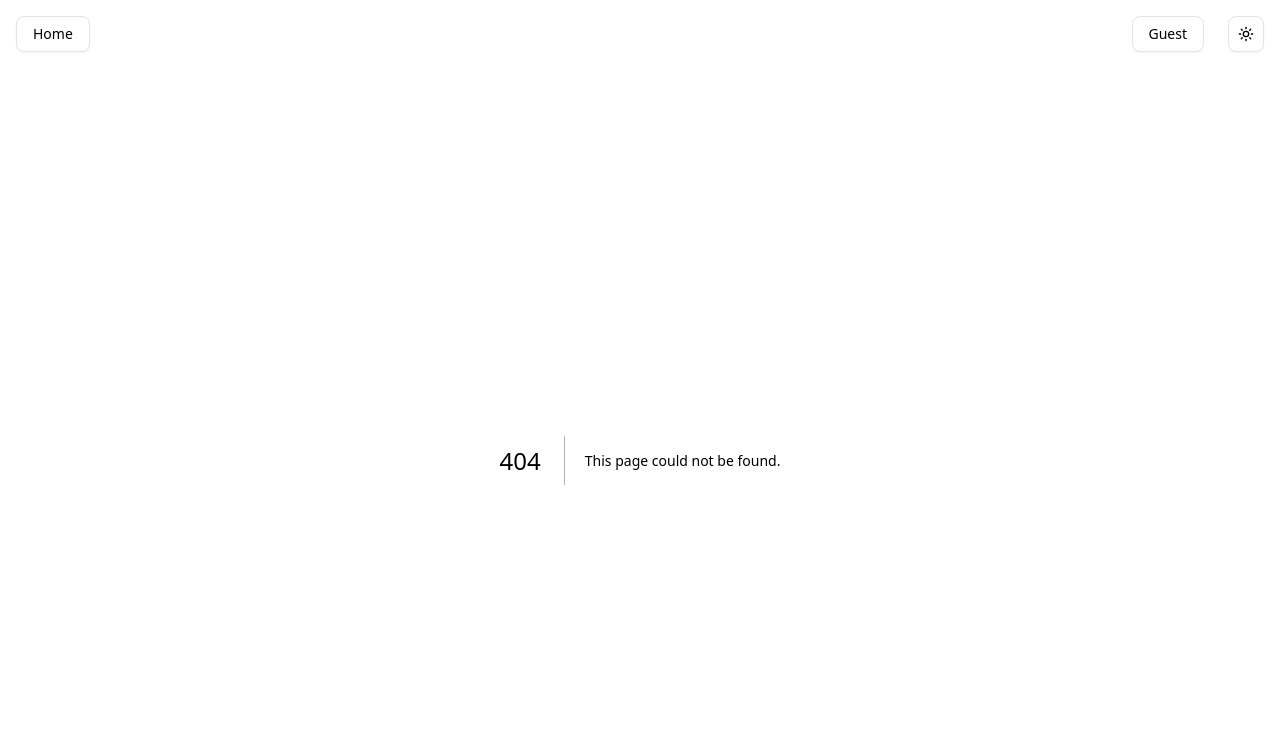
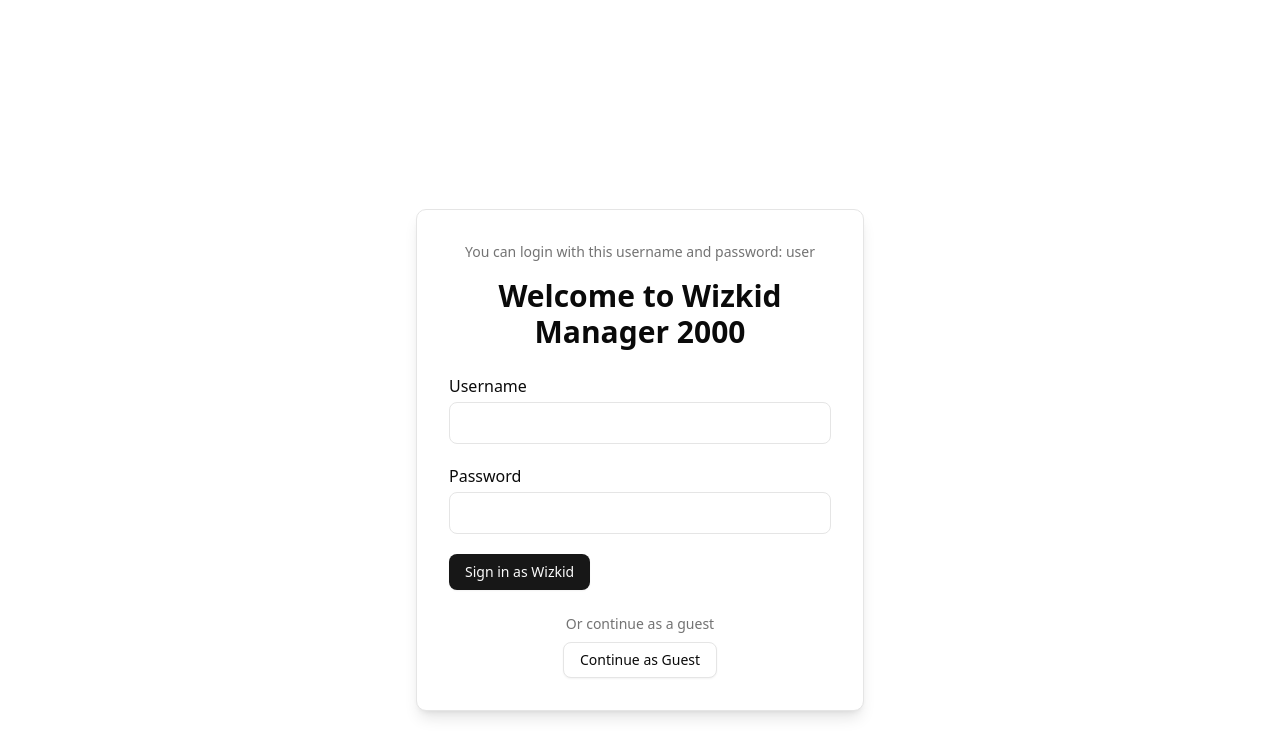
Before and after one commit to javadkhosravii/wizkids, a Next.js app: page /login in a window 1280 px wide. Before the commit this address had no page. Shown: the top 756 px of the page. Built offline with nearby package versions, Linux system fonts and the light colour scheme.

Commit message:
feature 6: -add login page -select the type as guest or user -user has a username and password

```diff
--- a/src/app/AuththDropdown.tsx
+++ /dev/null
@@ -1,44 +0,0 @@
-"use client";
-
-import * as React from "react";
-import { useDispatch, useSelector } from "react-redux";
-import { RootState } from "@/redux/store";
-import { login, logout } from "@/redux/authSlice";
-import { Button } from "@/components/ui/button";
-import {
-  DropdownMenu,
-  DropdownMenuTrigger,
-  DropdownMenuContent,
-  DropdownMenuLabel,
-  DropdownMenuSeparator,
-  DropdownMenuItem,
-} from "@/components/ui/dropdown-menu";
-
-export default function AuthDropdown() {
-  const isAuthenticated = useSelector(
-    (state: RootState) => state.auth.isAuthenticated
-  );
-  const dispatch = useDispatch();
-
-  const handleSelectUser = () => {
-    dispatch(login());
-  };
-
-  const handleSelectGuest = () => {
-    dispatch(logout());
-  };
-
-  return (
-    <DropdownMenu>
-      <DropdownMenuTrigger asChild>
-        <Button variant="outline">{isAuthenticated ? "User" : "Guest"}</Button>
-      </DropdownMenuTrigger>
-      <DropdownMenuContent className="w-32 transition-all duration-200 ease-in-out">
-        <DropdownMenuLabel>Account</DropdownMenuLabel>
-        <DropdownMenuSeparator />
-        <DropdownMenuItem onSelect={handleSelectUser}>User</DropdownMenuItem>
-        <DropdownMenuItem onSelect={handleSelectGuest}>Guest</DropdownMenuItem>
-      </DropdownMenuContent>
-    </DropdownMenu>
-  );
-}
--- a/src/app/add-wizkid/page.tsx
+++ b/src/app/add-wizkid/page.tsx
@@ -8,9 +8,8 @@ import { Button } from "@/components/ui/button";
 import { RootState } from "@/redux/store";
 
 export default function AddWizkidPage() {
-  const isAuthenticated = useSelector(
-    (state: RootState) => state.auth.isAuthenticated
-  );
+  const isAuthenticated =
+    useSelector((state: RootState) => state.auth.accountType) === "user";
   const [wizkid, setWizkid] = useState<Wizkid>({
     id: "",
     name: "",
--- a/src/app/layout.tsx
+++ b/src/app/layout.tsx
@@ -4,6 +4,7 @@ import { ThemeProvider } from "@/components/theme-provider";
 import Header from "@/components/layout/Header";
 import Providers from "./providers";
 import { Toaster } from "@/components/ui/sonner";
+import Aunthenticate from "@/components/layout/Aunthenticate";
 
 export const metadata: Metadata = {
   title: "Wizkid Manager 2000",
@@ -29,6 +30,7 @@ export default function RootLayout({
           disableTransitionOnChange
         >
           <Providers>
+            <Aunthenticate />
             <Header />
             <main className="mt-[var(--header-height)]">{children}</main>
           </Providers>
--- /dev/null
+++ b/src/app/login/page.tsx
@@ -0,0 +1,108 @@
+"use client";
+
+import { useState, useEffect } from "react";
+import { useRouter } from "next/navigation";
+import { useDispatch, useSelector } from "react-redux";
+import { login } from "@/redux/authSlice";
+import { RootState } from "@/redux/store";
+import { Button } from "@/components/ui/button";
+
+export default function LoginPage() {
+  const dispatch = useDispatch();
+  const router = useRouter();
+  const isAuthenticated =
+    useSelector((state: RootState) => state.auth.accountType) === "user";
+  const [username, setUsername] = useState("");
+  const [password, setPassword] = useState("");
+  const [errorUsername, setErrorUsername] = useState("");
+  const [errorPassword, setErrorPassword] = useState("");
+
+  useEffect(() => {
+    if (isAuthenticated) {
+      router.push("/");
+    }
+  }, [isAuthenticated, router]);
+
+  const handleSubmit = (e: React.FormEvent) => {
+    e.preventDefault();
+    let error = false;
+    if (username !== "user") {
+      setErrorUsername("Incorrect username");
+      error = true;
+    } else {
+      setErrorUsername("");
+    }
+    if (password !== "user") {
+      setErrorPassword("Incorrect password");
+      error = true;
+    } else {
+      setErrorPassword("");
+    }
+    if (!error) {
+      dispatch(login("user"));
+      router.push("/");
+    }
+  };
+
+  const handleContinueAsGuest = () => {
+    dispatch(login("guest"));
+    router.push("/");
+  };
+
+  return (
+    <div className="min-h-screen flex items-center justify-center bg-background ">
+      <div className="w-full max-w-md p-8 bg-card rounded-lg shadow-lg dark:border-white/20 border">
+        <p className="mb-4 text-center text-sm text-muted-foreground">
+          You can login with this username and password: user
+        </p>
+        <h1 className="text-3xl font-bold text-center text-card-foreground mb-6">
+          Welcome to Wizkid Manager 2000
+        </h1>
+        <form onSubmit={handleSubmit} className="space-y-5">
+          <div className="flex flex-col">
+            <label className="mb-1 font-medium text-card-foreground">
+              Username
+            </label>
+            <input
+              value={username}
+              onChange={(e) => setUsername(e.target.value)}
+              required
+              className="px-4 py-2 border border-border rounded-md focus:outline-none focus:ring-2 focus:ring-ring"
+            />
+            {errorUsername && (
+              <p className="mt-1 text-xs text-red-500">{errorUsername}</p>
+            )}
+          </div>
+          <div className="flex flex-col">
+            <label className="mb-1 font-medium text-card-foreground">
+              Password
+            </label>
+            <input
+              type="password"
+              value={password}
+              onChange={(e) => setPassword(e.target.value)}
+              required
+              className="px-4 py-2 border border-border rounded-md focus:outline-none focus:ring-2 focus:ring-ring"
+            />
+            {errorPassword && (
+              <p className="mt-1 text-xs text-red-500">{errorPassword}</p>
+            )}
+          </div>
+          <Button type="submit">Sign in as Wizkid</Button>
+        </form>
+        <div className="mt-6 text-center">
+          <p className="text-sm text-muted-foreground">
+            Or continue as a guest
+          </p>
+          <Button
+            variant="outline"
+            onClick={handleContinueAsGuest}
+            className="mt-2"
+          >
+            Continue as Guest
+          </Button>
+        </div>
+      </div>
+    </div>
+  );
+}
--- a/src/app/page.tsx
+++ b/src/app/page.tsx
@@ -2,11 +2,22 @@
 // import AllWizKids from "@/components/pages/home/AllWizKids";
 import dynamic from "next/dynamic";
 import Link from "next/link";
+import { useSelector } from "react-redux";
+import { RootState } from "@/redux/store";
 
 const AllWizKids = dynamic(() => import("@/components/pages/home/AllWizKids"), {
-  ssr: false});
+  ssr: false,
+});
 
 export default function Home() {
+  const accountType =
+    useSelector((state: RootState) => state.auth.accountType) ??
+    "notAuthenticated";
+
+  if (accountType === "notAuthenticated") {
+    return null;
+  }
+
   return (
     <div className="container">
       <div className="prose mb-4">
--- /dev/null
+++ b/src/app/userType.tsx
@@ -0,0 +1,36 @@
+"use client";
+
+import * as React from "react";
+import { useSelector } from "react-redux";
+import { RootState } from "@/redux/store";
+
+export default function AuthDropdown() {
+  const accountType =
+    useSelector((state: RootState) => state.auth.accountType) ??
+    "notAuthenticated";
+
+  if (accountType === "notAuthenticated") {
+    return null;
+  }
+
+  const GetAccountTypeTitle = () => {
+    if (accountType === "user") {
+      return "User";
+    }
+
+    if (accountType === "guest") {
+      return "Guest";
+    }
+
+    return "Not Authenticated";
+  };
+
+  return (
+    <div className="flex items-center space-x-2">
+      <span className="text-sm font-medium text-gray-600">Logged in as:</span>
+      <span className="px-2 py-1 bg-blue-500 text-white rounded-full text-xs font-bold">
+        {GetAccountTypeTitle()}
+      </span>
+    </div>
+  );
+}
--- a/src/app/wizkid/[uid]/page.tsx
+++ b/src/app/wizkid/[uid]/page.tsx
@@ -14,9 +14,8 @@ export default function EditWizkidPage() {
   const dispatch = useDispatch();
 
   // Get authentication state
-  const isAuthenticated = useSelector(
-    (state: RootState) => state.auth.isAuthenticated
-  );
+  const isAuthenticated =
+    useSelector((state: RootState) => state.auth.accountType) === "user";
 
   // Get the wizkid details using the uid parameter
   const wizkidToEdit = useSelector((state: RootState) =>
--- /dev/null
+++ b/src/components/layout/Aunthenticate.tsx
@@ -0,0 +1,18 @@
+"use client";
+import React, { useEffect } from "react";
+import { useSelector } from "react-redux";
+import { RootState } from "@/redux/store";
+import { useRouter, usePathname } from "next/navigation";
+
+export default function Aunthenticate() {
+  const router = useRouter();
+  const pathname = usePathname();
+  const accountType = useSelector((state: RootState) => state.auth.accountType);
+  //   prevent unauthenticated users from accessing pages other than the login page
+  useEffect(() => {
+    if (accountType === "notAuthenticated" && pathname !== "/login") {
+      router.push("/login");
+    }
+  }, [accountType, pathname, router]);
+  return <></>;
+}
--- a/src/components/layout/Header.tsx
+++ b/src/components/layout/Header.tsx
@@ -1,10 +1,29 @@
+"use client";
 import Link from "next/link";
 import React from "react";
 import { ModeToggle } from "./ThemeToggler";
 import { Button } from "@/components/ui/button";
-import AuthDropdown from "@/app/AuththDropdown";
+import UserType from "@/app/userType";
+import { useDispatch } from "react-redux";
+import { logout } from "@/redux/authSlice";
+import { useSelector } from "react-redux";
+import { RootState } from "@/redux/store";
 
 export default function Header() {
+  const dispatch = useDispatch();
+
+  const handleLogout = () => {
+    dispatch(logout());
+  };
+
+  const accountType =
+    useSelector((state: RootState) => state.auth.accountType) ??
+    "notAuthenticated";
+
+  if (accountType === "notAuthenticated") {
+    return null;
+  }
+
   return (
     <header className="w-full bg-background h-[var(--header-height)] fixed top-0">
       <nav className="container flex justify-between h-full">
@@ -16,7 +35,10 @@ export default function Header() {
           </li>
         </ul>
         <div className="flex gap-6">
-          <AuthDropdown />
+          <UserType />
+          <Button onClick={handleLogout} variant="outline">
+            Log out
+          </Button>
           <ModeToggle />
         </div>
       </nav>
--- a/src/components/pages/home/Wizkid.tsx
+++ b/src/components/pages/home/Wizkid.tsx
@@ -13,9 +13,8 @@ interface IProps {
 
 export default function WizkidComponent(props: IProps) {
   const { wizkid } = props;
-  const isAuthenticated = useSelector(
-    (state: RootState) => state.auth.isAuthenticated
-  );
+  const isGuest =
+    useSelector((state: RootState) => state.auth.accountType) === "user";
   return (
     <Card className="px-4 dark:border-white">
       <div className="prose " key={wizkid.email}>
@@ -30,11 +29,14 @@ export default function WizkidComponent(props: IProps) {
             />
             <h3 className="!m-0">{wizkid.name}</h3>
           </div>
-          <Link href={`/wizkid/${wizkid.id}`}>
-            <Button>View Profile</Button>
+          <Link
+            className={isGuest ? "" : "pointer-events-none"}
+            href={`/wizkid/${wizkid.id}`}
+          >
+            <Button disabled={!isGuest}>View Profile</Button>
           </Link>
         </div>
-        {isAuthenticated ? (
+        {isGuest ? (
           <>
             <p>
               <b>Email:</b> {wizkid.email}
--- a/src/redux/authSlice.ts
+++ b/src/redux/authSlice.ts
@@ -1,26 +1,32 @@
-// src/redux/authSlice.ts
-import { createSlice } from "@reduxjs/toolkit";
+import { createSlice, PayloadAction } from "@reduxjs/toolkit";
 
 interface AuthState {
-  isAuthenticated: boolean;
+  accountType: "notAuthenticated" | "user" | "guest";
 }
 
 const initialState: AuthState = {
-  isAuthenticated: false,
+  accountType: "notAuthenticated",
 };
 
 const authSlice = createSlice({
   name: "auth",
   initialState,
   reducers: {
-    login: (state) => {
-      state.isAuthenticated = true;
+    // The login action now expects a payload of type "wizkid" or "user".
+    login: (
+      state,
+      action: PayloadAction<"user" | "guest" | "notAuthenticated">
+    ) => {
+      state.accountType = action.payload;
     },
     logout: (state) => {
-      state.isAuthenticated = false;
+      state.accountType = "notAuthenticated";
+    },
+    setAccountType: (state, action: PayloadAction<"user" | "guest">) => {
+      state.accountType = action.payload;
     },
   },
 });
 
-export const { login, logout } = authSlice.actions;
+export const { login, logout, setAccountType } = authSlice.actions;
 export default authSlice.reducer;
```
